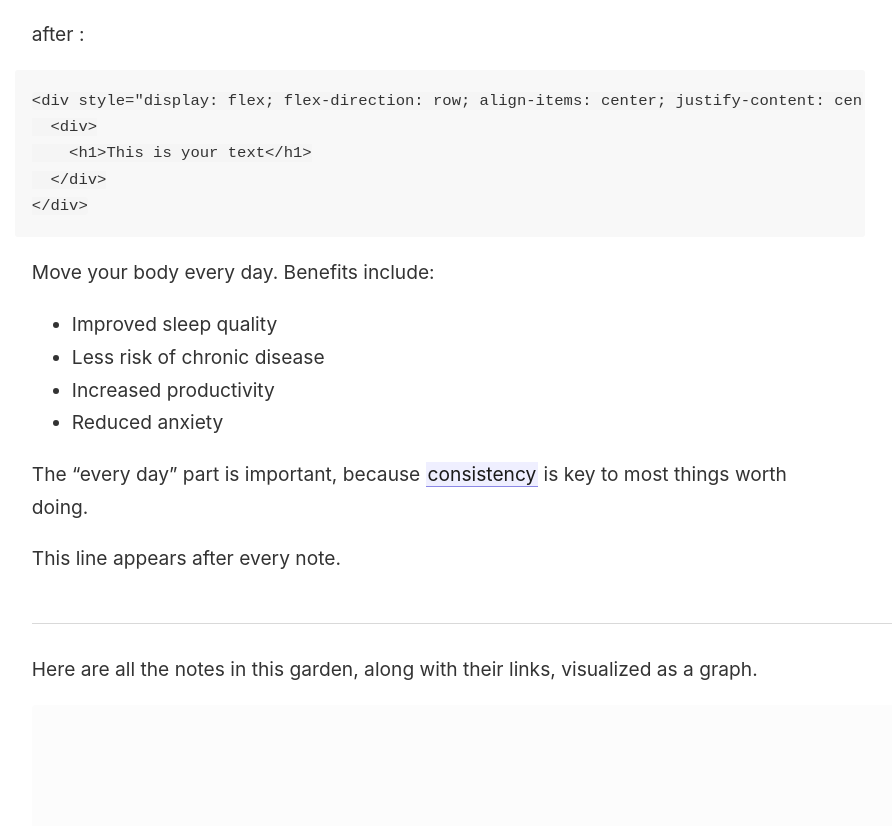
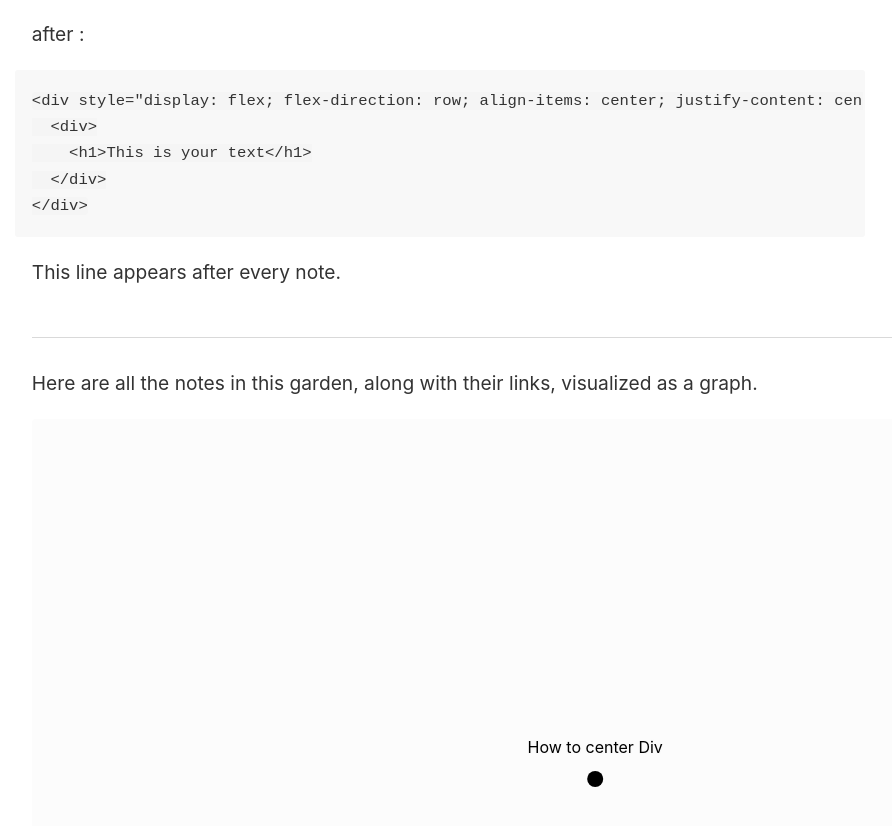
Before and after one commit to RealNattawattHongthong/digital-garden, a Jekyll site: the page built from _notes/how to center div.md, in a window 1280 px wide and 900 px high, scrolled down 496 px. Shown: the top 826 px of the window, without its empty margins (45-937 px from the left). Built offline with Jekyll 4.4.1, drawn with Linux system fonts in a browser that asks for light colours.

Commit message:
Update how to center div.md

````diff
--- a/_notes/how to center div.md
+++ b/_notes/how to center div.md
@@ -17,12 +17,3 @@ after :
   </div>
 </div>
 ```
-
-Move your body every day. Benefits include:
-
-- Improved sleep quality
-- Less risk of chronic disease
-- Increased productivity
-- Reduced anxiety
-
-The "every day" part is important, because [[consistency]] is key to most things worth doing.
````
